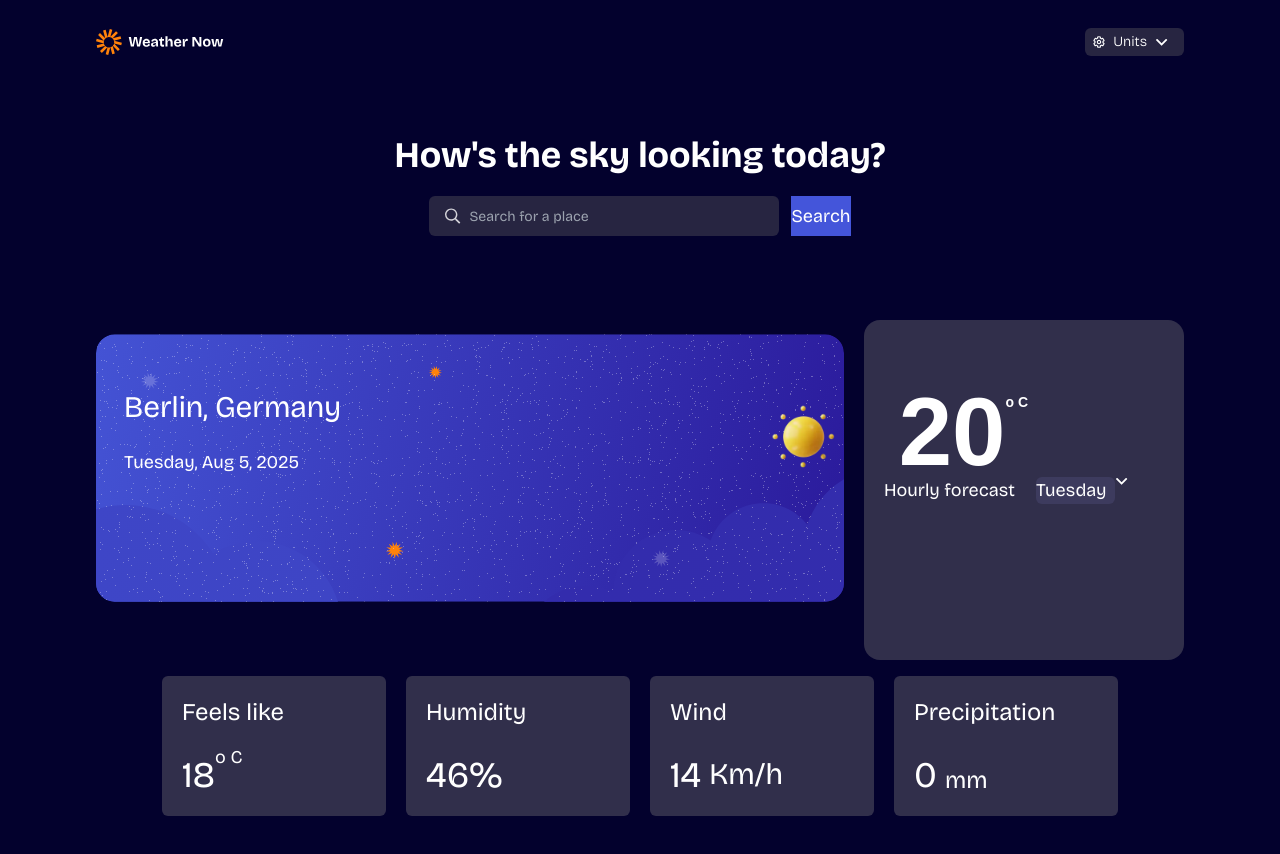
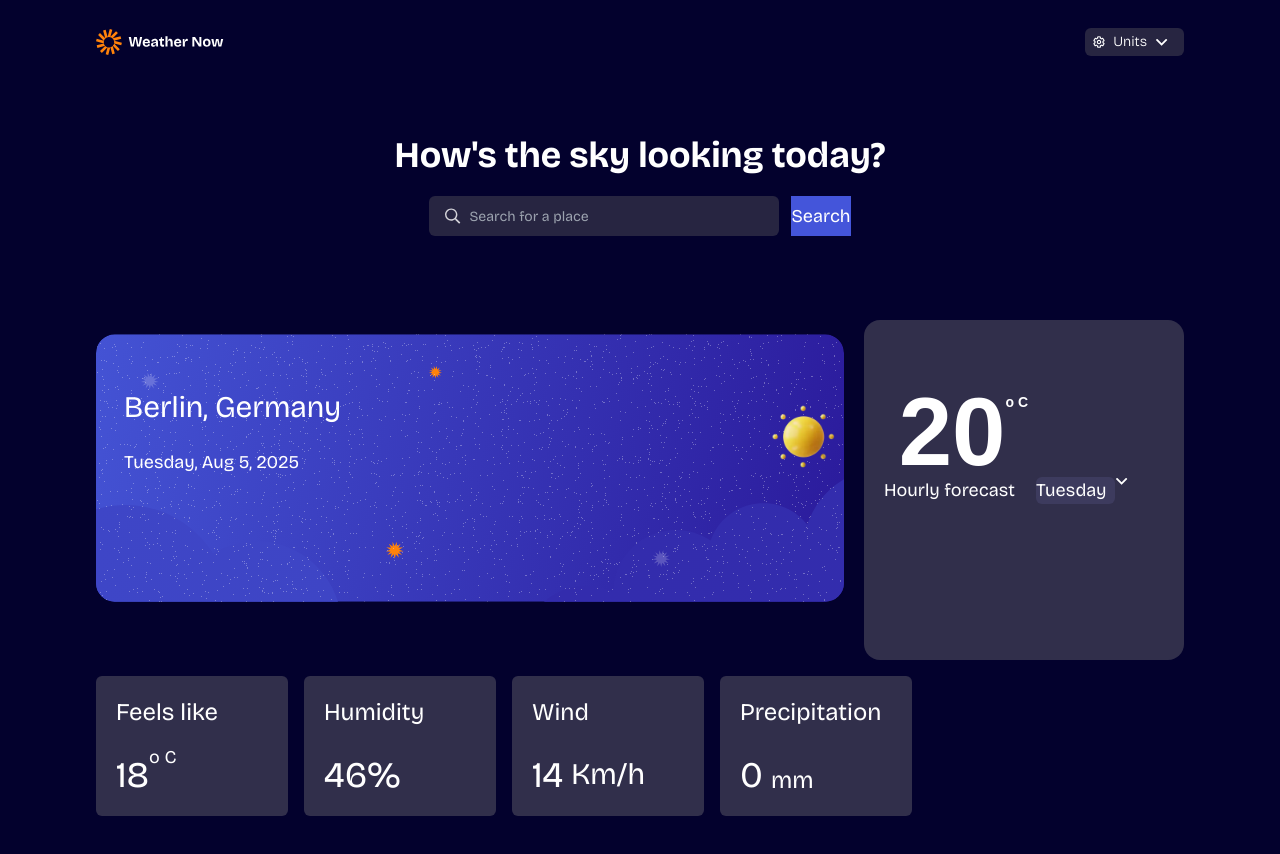
Before and after one commit to Mayowa-de/Frontend-mentor-hack-weather-app, a React (Vite) app: page / in a window 1280 px wide. Shown: the top 854 px of the page. Built offline with nearby package versions, Linux system fonts and the light colour scheme; a web font is replaced by a local one.

Commit message:
reducing and positioning the cards size and gap

```diff
--- a/src/Hero/SubCloud.jsx
+++ b/src/Hero/SubCloud.jsx
@@ -2,26 +2,26 @@ import React from 'react'
 
 export default function SubCloud() {
   return (
-    <div className='flex gap-5 mt-4 font-[BricolageGrotesque-Bold]'>
-      <div className='flex flex-col gap-7 bg-card text-white rounded-md justify-center p-5 w-56'>
+    <div className='flex gap-4 mt-4 font-[BricolageGrotesque-Bold] justify-start items-start w-full'>
+      <div className='flex flex-col gap-7 bg-card text-white rounded-md p-5 w-48'>
         <h5 className='text-2xl text-white'>Feels like</h5>
         <div className='flex'>
         <h1 className='text-4xl'>18</h1><span className='-mt-3 text-2 flex'>o C</span>
         </div>
       </div>
-      <div className='flex flex-col gap-7 bg-card text-white rounded-md justify-center p-5 w-56'>
+      <div className='flex flex-col gap-7 bg-card text-white rounded-md  p-5 w-48'>
         <h5 className='text-2xl text-white'>Humidity</h5>
         <div className='flex'>
         <h1 className='text-4xl'>46%</h1>
         </div>
       </div>
-      <div className='flex flex-col gap-7 bg-card text-white rounded-md justify-center p-5 w-56'>
+      <div className='flex flex-col gap-7 bg-card text-white rounded-md  p-5 w-48'>
         <h5 className='text-2xl text-white'>Wind</h5>
         <div className='flex'>
         <h1 className='text-4xl'>14</h1><span className='text-3xl flex  ml-2'>Km/h</span>
         </div>
       </div>
-      <div className='flex flex-col gap-7 bg-card text-white rounded-md justify-center p-5 w-56'>
+      <div className='flex flex-col gap-7 bg-card text-white rounded-md p-5 w-48'>
         <h5 className='text-2xl text-white'>Precipitation</h5>
         <div className='flex'>
         <h1 className='text-4xl'>0</h1><span className='text-2xl mt-2 ml-2 flex'>mm</span>
```
